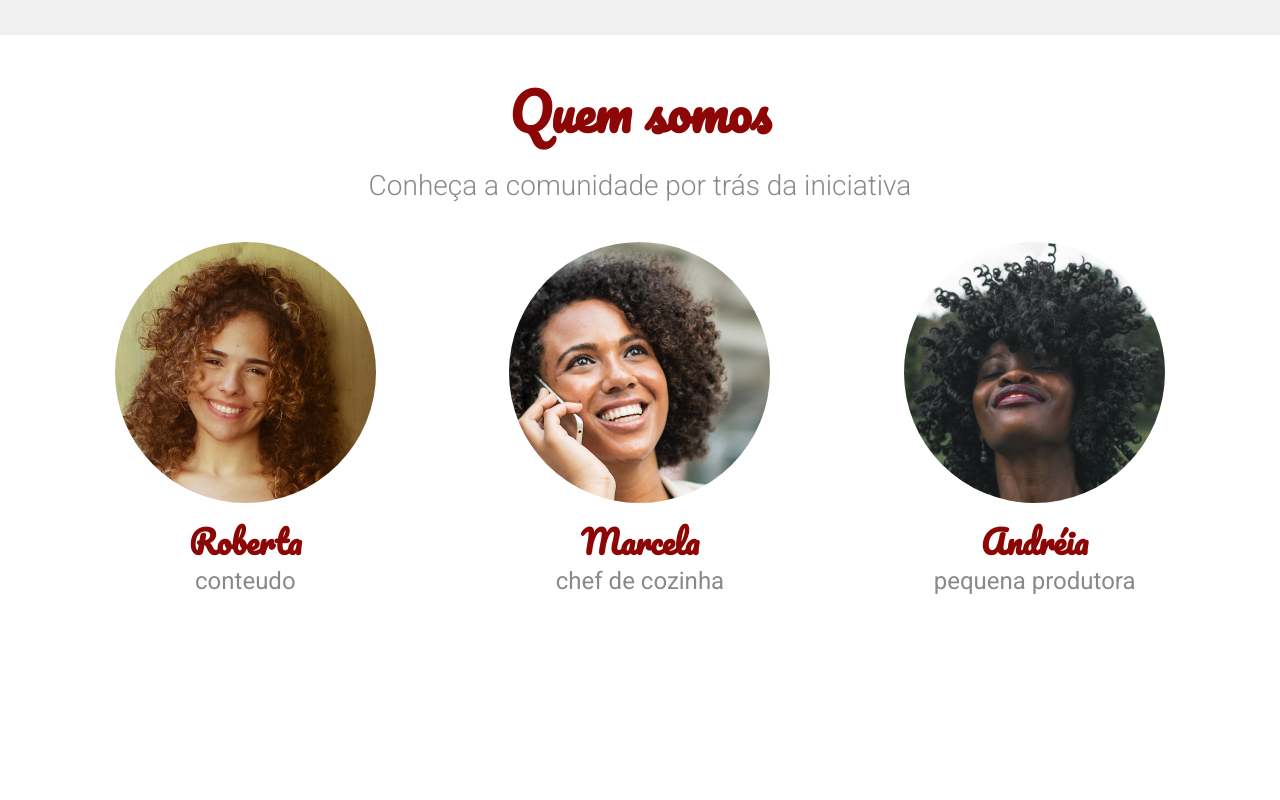
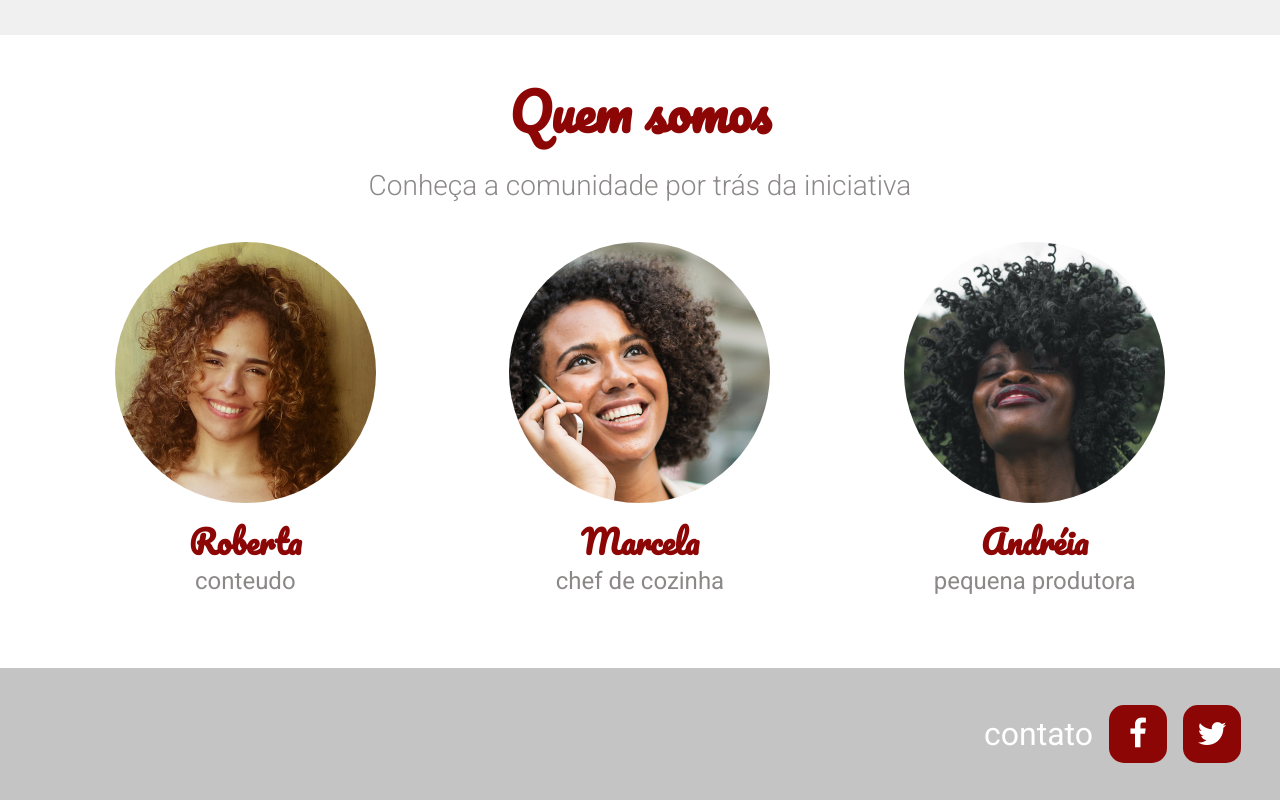
Before and after one commit to GabrielRochaFC/Alura-Arquitetura-CSS-Descomplicando-Problemas, a plain HTML site: page index.html in a window 1280 px wide. Shown: the part 2021-2821 px from the top of the page. Before the commit the page ends 2689 px from the top, so only its background shows below. Drawn offline with Linux system fonts and the light colour scheme.

Commit message:
Criação do footer

```diff
--- /dev/null
+++ b/assets/css/footer/footer-contato.css
@@ -0,0 +1,4 @@
+.footer__contato{
+    font-size: 2rem;
+    color: #FFFFFF;
+}
--- /dev/null
+++ b/assets/css/footer/footer-icons.css
@@ -0,0 +1,17 @@
+.footer__icons{
+    width: 3.625rem;
+    height: 3.625rem;
+    background-color: #8D0606;
+    margin-left: 1rem;
+    display: flex;
+    align-items: center;
+    justify-content: center;
+    border-radius: 15px;
+    transition: background-color 0.5s ease;
+}
+.fa-facebook, .fa-twitter{
+    color: #FFF;
+}
+.footer__icons:hover{
+    background-color: #c40d0d;
+}
--- /dev/null
+++ b/assets/css/footer/footer.css
@@ -0,0 +1,8 @@
+.footer{
+    background-color: #C4C4C4;
+    display: flex;
+    align-items: center;
+    justify-content: flex-end;
+    padding: 1rem 2.438rem;
+
+}
--- a/assets/css/style.css
+++ b/assets/css/style.css
@@ -25,6 +25,9 @@
 @import url(comunidade/pessoa/pessoa-imagem.css);
 @import url(comunidade/pessoa/pessoa-titulo.css);
 @import url(comunidade/pessoa/pessoa-descricao.css);
+@import url(footer/footer.css);
+@import url(footer/footer-contato.css);
+@import url(footer/footer-icons.css);
 /*
 <link href="./assets/css/normalize.css" rel="stylesheet" />
     <link href="./assets/css/reset.css" rel="stylesheet" />
--- a/index.html
+++ b/index.html
@@ -7,7 +7,9 @@
     <meta name="viewport" content="width=device-width, initial-scale=1.0" />
     <meta http-equiv="X-UA-Compatible" content="ie=edge" />
     <title>Fruta & Fruto</title>
+    <link rel="stylesheet" href="https://maxcdn.bootstrapcdn.com/font-awesome/4.7.0/css/font-awesome.min.css">
     <link rel="stylesheet" href="./assets/css/style.css">
+
 </head>
 
 <body>
@@ -115,6 +117,18 @@
         </div>
     </section>
     <!-- END COMMUNITY -->
+
+    <!-- FOOTER -->
+    <footer class="footer">
+        <p class="footer__contato">contato</p>
+        <div class="footer__icons">
+            <i class="fa fa-facebook fa-2x" aria-hidden="true"></i>
+        </div>
+        <div class="footer__icons">
+            <i class="fa fa-twitter fa-2x" aria-hidden="true"></i>
+        </div>
+    </footer>
+    <!-- END FOOTER -->
 </body>
 
 </html>
```
